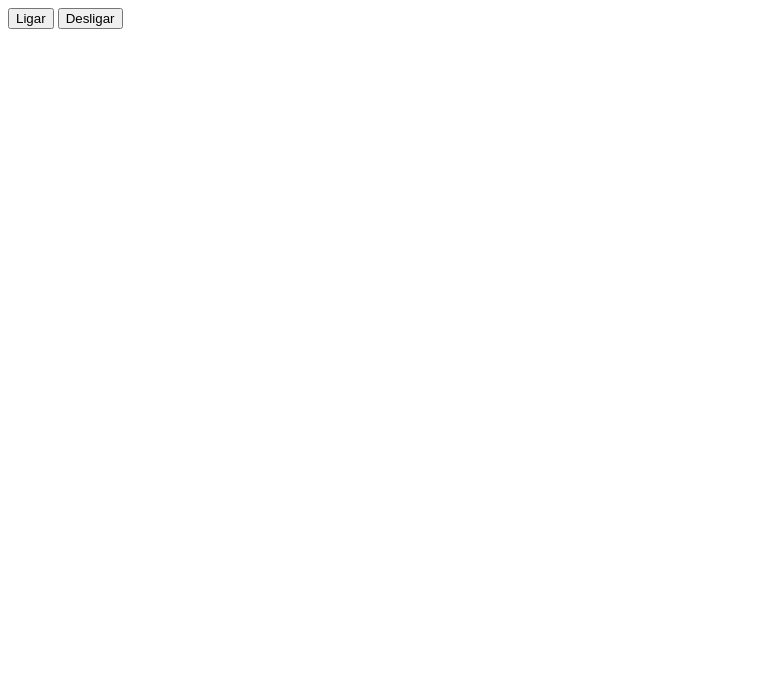
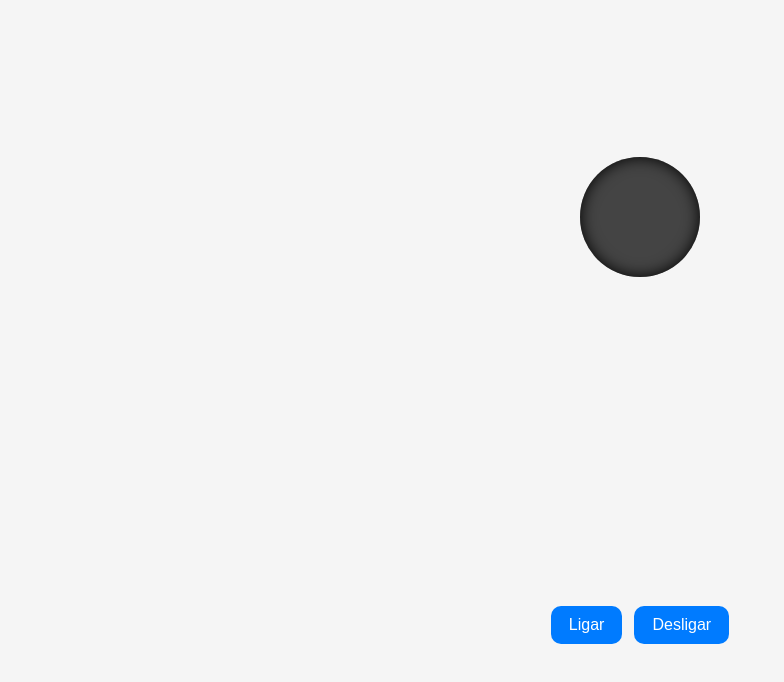
Before and after one commit to CLOUDPEDRO9/led-web, a plain HTML site: page estilo.html in a window 1280 px wide. Shown: the whole page, without its empty margins (0-784 px from the left). Drawn offline with Linux system fonts and the light colour scheme.

Commit message:
Arrumando erro

```diff
--- a/estilo.html
+++ b/estilo.html
@@ -3,7 +3,7 @@
 <head>
   <meta charset="UTF-8">
   <title>LED Web</title>
-  <link rel="stylesheet" href="estilo.html">
+  <link rel="stylesheet" href="lampada.css">
 </head>
 <body>
   <div id="amarelo" class="led" aria-label="LED amarelo" role="img"></div>
```
